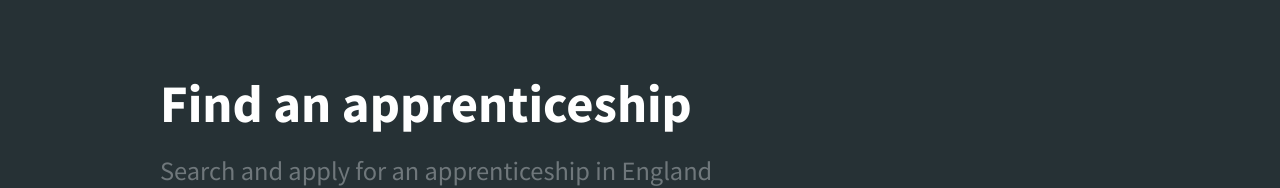
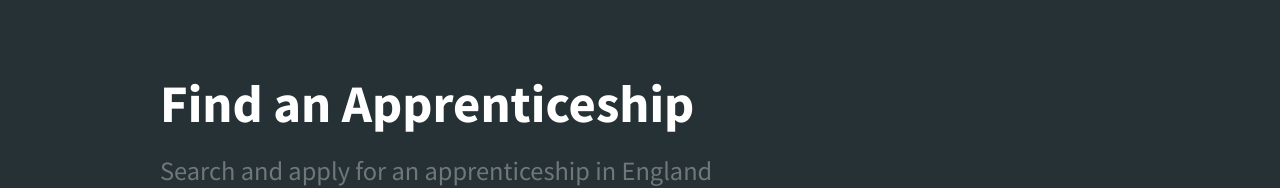
Before and after one commit to Package/FindApprenticeshipsFrontend, a Next.js app: page / in a window 1280 px wide. Shown: the top 188 px of the page. Built offline with nearby package versions, Linux system fonts and the light colour scheme.

Commit message:
Add <title> to pages

```diff
--- a/pages/index.tsx
+++ b/pages/index.tsx
@@ -1,4 +1,5 @@
 import { NextPageContext } from 'next';
+import Head from 'next/head';
 import React, { FC } from 'react'
 import { PageTitle } from '../components/PageTitle';
 import { VacancyResultsList } from '../components/VacancyResultsList';
@@ -11,13 +12,19 @@ interface VacanciesPageProps {
 
 const Vacancies: FC<VacanciesPageProps> = ({ vacancies }) => {
   return (
-    <div className="page">
-      <PageTitle title="Find an apprenticeship" description="Search and apply for an apprenticeship in England" />
+    <>
+      <Head>
+        <title>Find an Apprenticeship</title>
+      </Head>
 
-      <div className="container">
-        <VacancyResultsList vacancies={vacancies} />
+      <div className="page">
+        <PageTitle title="Find an Apprenticeship" description="Search and apply for an apprenticeship in England" />
+
+        <div className="container">
+          <VacancyResultsList vacancies={vacancies} />
+        </div>
       </div>
-    </div>
+    </>
   )
 }
 
```
Also changed, not shown: pages/vacancy.tsx (+12 -5 lines).
